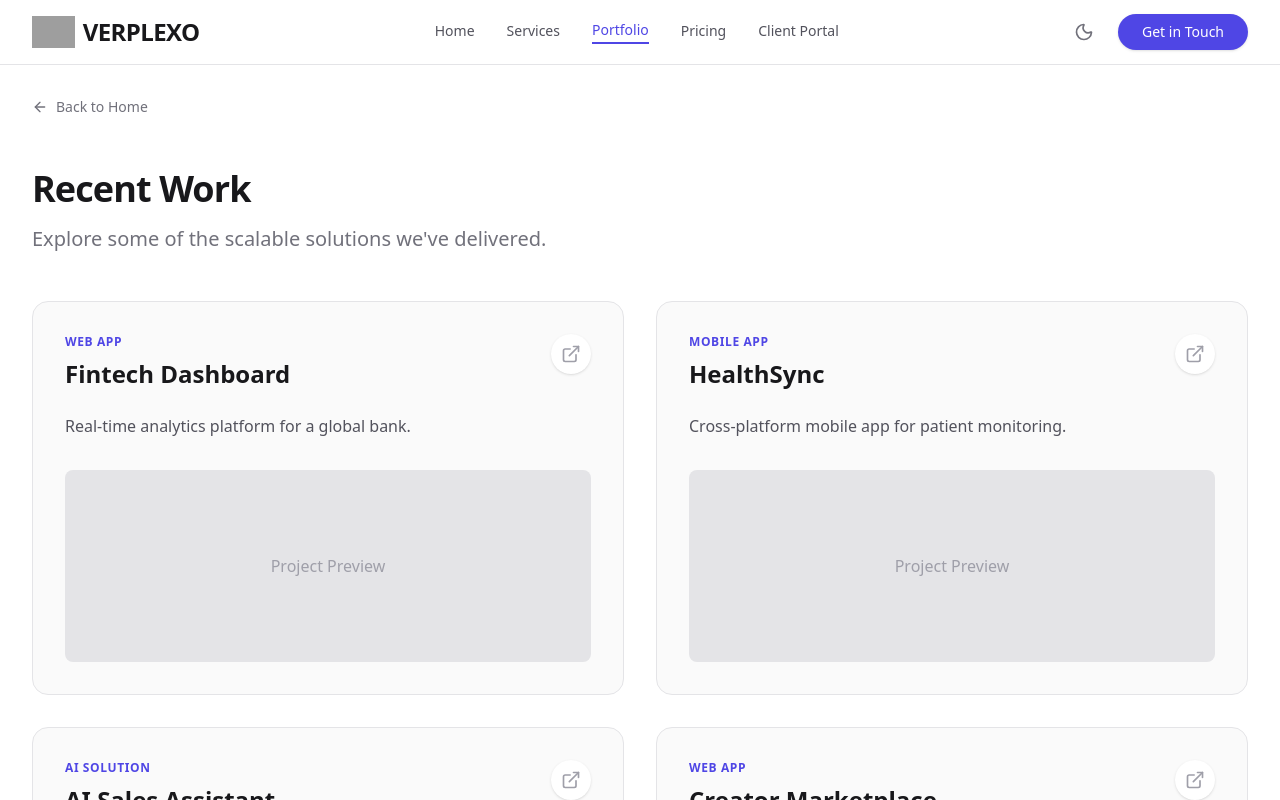
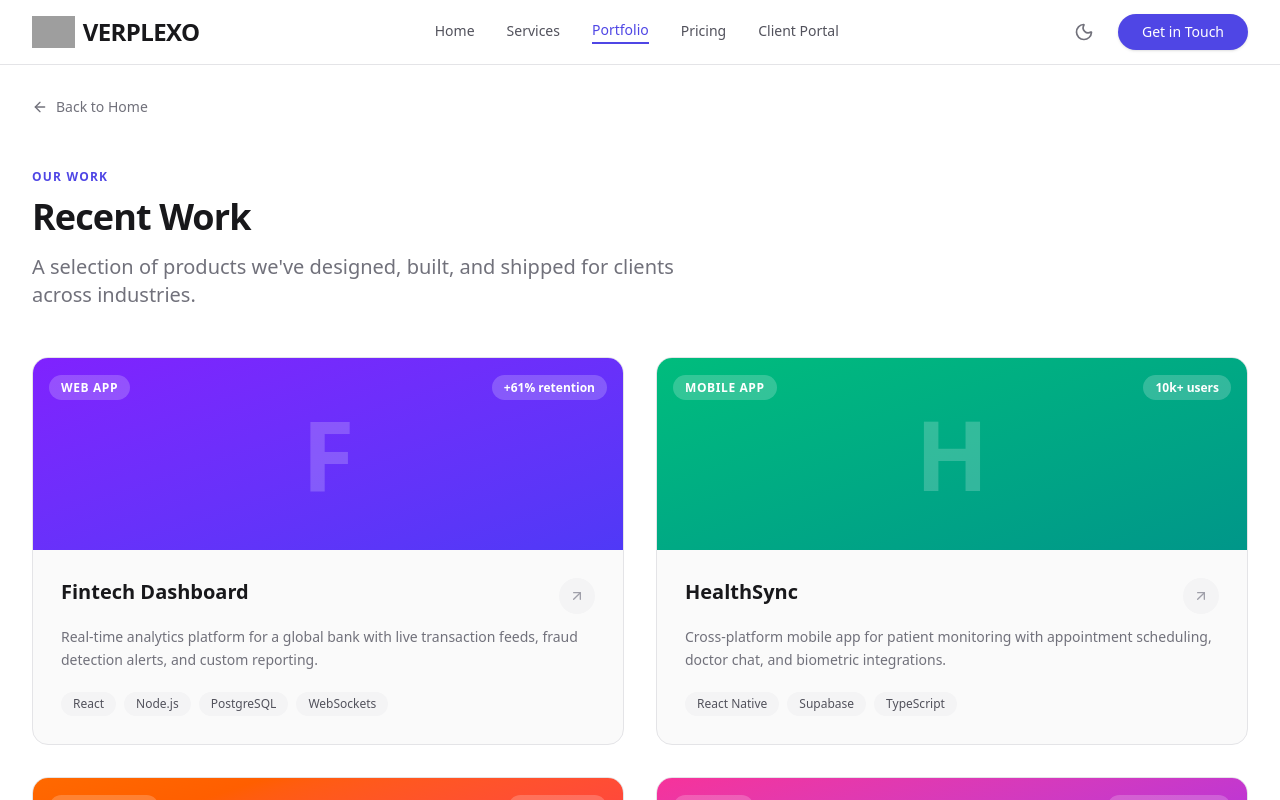
Before and after one commit to Ayush4307/Verplexo, a React (Vite) app: page /portfolio in a window 1280 px wide. Shown: the top 800 px of the page. Built offline with nearby package versions, Linux system fonts and the light colour scheme; grey boxes are pictures that could not be loaded.

Commit message:
feat: redesign Portfolio cards with gradient previews, tech badges, and stat callouts

```diff
--- a/src/pages/PortfolioPage.tsx
+++ b/src/pages/PortfolioPage.tsx
@@ -1,15 +1,45 @@
-import { ArrowLeft, ExternalLink } from 'lucide-react'
+import { ArrowLeft, ArrowUpRight } from 'lucide-react'
 import { Link } from 'react-router-dom'
 import { Seo } from '../components/Seo'
+import { motion } from 'framer-motion'
+import { fadeIn } from '../utils/motion'
+
+const projects = [
+  {
+    name: 'Fintech Dashboard',
+    desc: 'Real-time analytics platform for a global bank with live transaction feeds, fraud detection alerts, and custom reporting.',
+    type: 'Web App',
+    gradient: 'from-violet-600 to-indigo-600',
+    tags: ['React', 'Node.js', 'PostgreSQL', 'WebSockets'],
+    stat: '+61% retention',
+  },
+  {
+    name: 'HealthSync',
+    desc: 'Cross-platform mobile app for patient monitoring with appointment scheduling, doctor chat, and biometric integrations.',
+    type: 'Mobile App',
+    gradient: 'from-emerald-500 to-teal-600',
+    tags: ['React Native', 'Supabase', 'TypeScript'],
+    stat: '10k+ users',
+  },
+  {
+    name: 'AI Sales Assistant',
+    desc: 'LLM-powered B2B outreach tool that researches prospects, drafts personalized emails, and tracks reply rates automatically.',
+    type: 'AI Solution',
+    gradient: 'from-orange-500 to-rose-500',
+    tags: ['OpenAI API', 'Next.js', 'Python'],
+    stat: '5x efficiency',
+  },
+  {
+    name: 'Creator Marketplace',
+    desc: 'Two-sided marketplace connecting brands with social media influencers, with escrow payments and campaign analytics.',
+    type: 'Web App',
+    gradient: 'from-pink-500 to-purple-600',
+    tags: ['Next.js', 'Stripe', 'Supabase'],
+    stat: '$2M+ transacted',
+  },
+]
 
 export function PortfolioPage() {
-  const projects = [
-    { name: 'Fintech Dashboard', desc: 'Real-time analytics platform for a global bank.', type: 'Web App' },
-    { name: 'HealthSync', desc: 'Cross-platform mobile app for patient monitoring.', type: 'Mobile App' },
-    { name: 'AI Sales Assistant', desc: 'LLM-powered tool to automate B2B outreach.', type: 'AI Solution' },
-    { name: 'Creator Marketplace', desc: 'Two-sided marketplace for social media influencers.', type: 'Web App' }
-  ]
-
   return (
     <div className="bg-white dark:bg-zinc-950 min-h-screen transition-colors duration-300">
       <Seo
@@ -23,29 +53,67 @@ export function PortfolioPage() {
           Back to Home
         </Link>
         <div className="py-12">
+          <span className="text-xs font-bold uppercase tracking-widest text-brand mb-3 block">Our Work</span>
           <h1 className="text-4xl font-extrabold text-zinc-900 dark:text-zinc-50 tracking-tight">Recent Work</h1>
-          <p className="mt-4 text-xl text-zinc-500 dark:text-zinc-400">Explore some of the scalable solutions we've delivered.</p>
+          <p className="mt-4 text-xl text-zinc-500 dark:text-zinc-400 max-w-2xl">
+            A selection of products we've designed, built, and shipped for clients across industries.
+          </p>
         </div>
 
         <div className="grid grid-cols-1 md:grid-cols-2 gap-8 pb-24">
           {projects.map((project, idx) => (
-            <div key={idx} className="group relative overflow-hidden rounded-2xl bg-zinc-50 dark:bg-zinc-900 border border-zinc-200 dark:border-zinc-800 p-8 hover:shadow-lg transition-all">
-              <div className="flex justify-between items-start mb-6">
-                <div>
-                  <span className="text-xs font-semibold uppercase tracking-wider text-brand mb-2 block">{project.type}</span>
-                  <h3 className="text-2xl font-bold text-zinc-900 dark:text-zinc-50 group-hover:text-brand transition-colors">{project.name}</h3>
+            <motion.div
+              key={project.name}
+              variants={fadeIn}
+              initial="hidden"
+              whileInView="visible"
+              viewport={{ once: true, margin: '-50px' }}
+              transition={{ delay: idx * 0.1 }}
+              className="group relative overflow-hidden rounded-2xl bg-zinc-50 dark:bg-zinc-900 border border-zinc-200 dark:border-zinc-800 hover:shadow-xl transition-all duration-300"
+            >
+              {/* Gradient preview */}
+              <div className={`h-48 bg-gradient-to-br ${project.gradient} relative overflow-hidden`}>
+                <div className="absolute inset-0 flex items-center justify-center">
+                  <div className="text-white/20 text-8xl font-black select-none">
+                    {project.name[0]}
+                  </div>
                 </div>
-                <div className="w-10 h-10 rounded-full bg-white dark:bg-zinc-800 flex items-center justify-center shadow-sm text-zinc-400 dark:text-zinc-500 group-hover:text-brand group-hover:bg-brand/10 transition-colors">
-                  <ExternalLink size={20} />
+                <div className="absolute top-4 left-4">
+                  <span className="text-xs font-bold uppercase tracking-wider bg-white/20 backdrop-blur-sm text-white px-3 py-1 rounded-full">
+                    {project.type}
+                  </span>
+                </div>
+                <div className="absolute top-4 right-4">
+                  <span className="text-xs font-bold bg-white/20 backdrop-blur-sm text-white px-3 py-1 rounded-full">
+                    {project.stat}
+                  </span>
                 </div>
               </div>
-              <p className="text-zinc-600 dark:text-zinc-300 mb-8">{project.desc}</p>
-              <div className="h-48 bg-zinc-200 dark:bg-zinc-800 rounded-lg w-full mt-auto relative overflow-hidden">
-                <div className="absolute inset-0 flex items-center justify-center text-zinc-400 dark:text-zinc-500 font-medium">
-                  Project Preview
+
+              <div className="p-7">
+                <div className="flex items-start justify-between mb-3">
+                  <h3 className="text-xl font-bold text-zinc-900 dark:text-zinc-50 group-hover:text-brand transition-colors">
+                    {project.name}
+                  </h3>
+                  <div className="w-9 h-9 rounded-full bg-zinc-100 dark:bg-zinc-800 flex items-center justify-center text-zinc-400 dark:text-zinc-500 group-hover:bg-brand group-hover:text-white transition-colors shrink-0 ml-3">
+                    <ArrowUpRight size={16} />
+                  </div>
+                </div>
+                <p className="text-zinc-500 dark:text-zinc-400 text-sm leading-relaxed mb-5">
+                  {project.desc}
+                </p>
+                <div className="flex flex-wrap gap-2">
+                  {project.tags.map((tag) => (
+                    <span
+                      key={tag}
+                      className="text-xs font-medium bg-zinc-100 dark:bg-zinc-800 text-zinc-600 dark:text-zinc-400 px-3 py-1 rounded-full"
+                    >
+                      {tag}
+                    </span>
+                  ))}
                 </div>
               </div>
-            </div>
+            </motion.div>
           ))}
         </div>
       </div>
```
